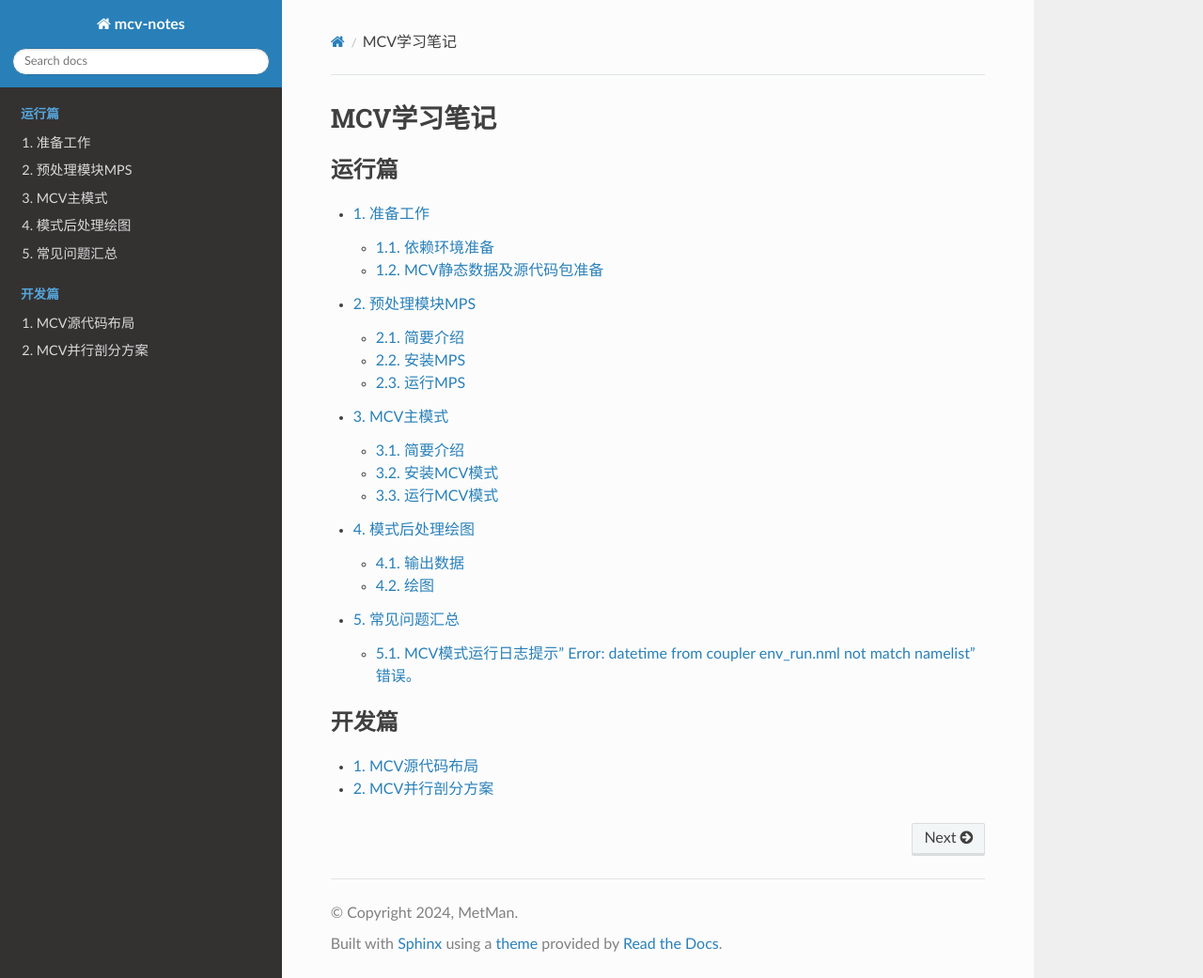
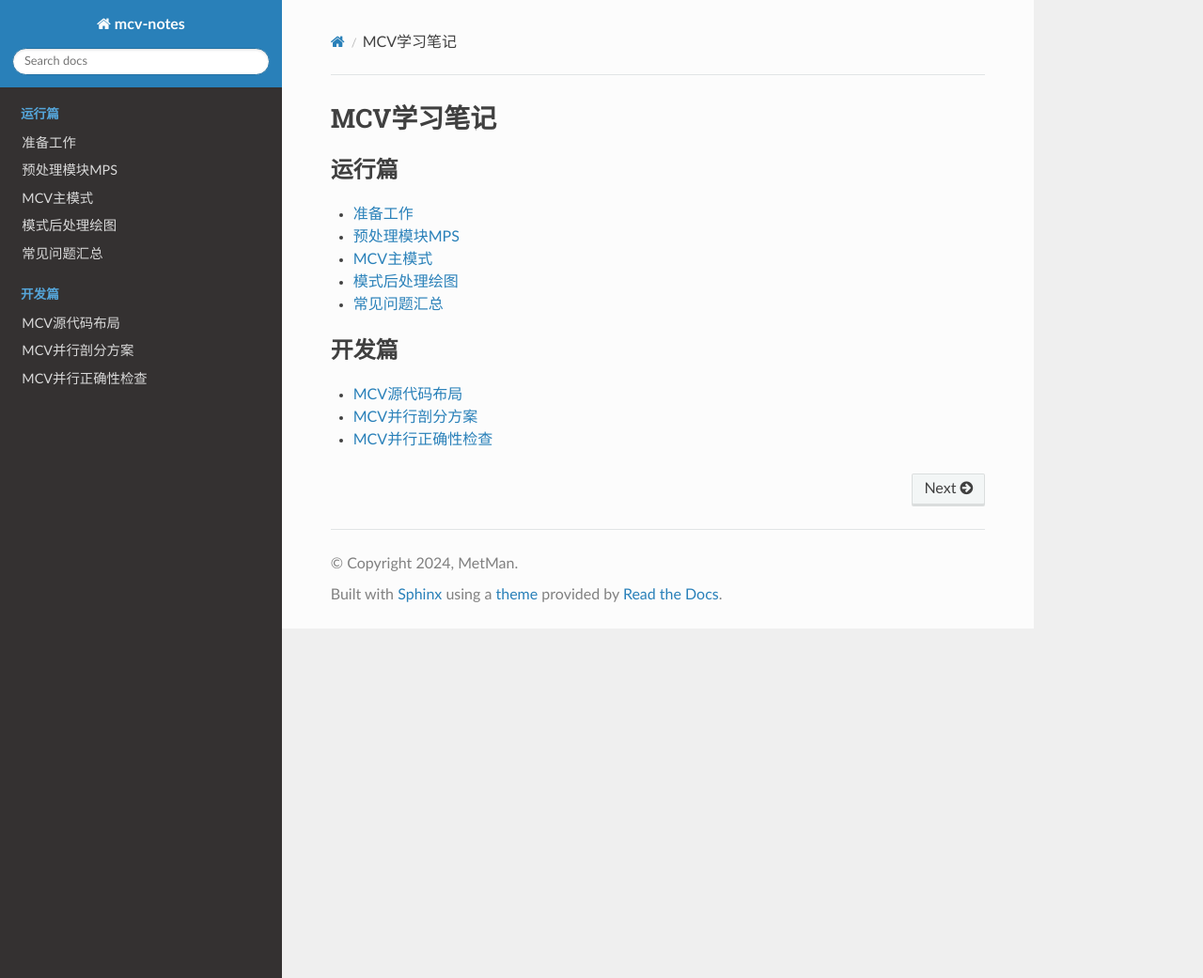
Before and after one commit to qingu/mug, a Sphinx documentation site: the page built from source/index.rst, in a window 1280 px wide and 1041 px high. Shown: the whole window at 94% size. Built offline with Sphinx 7.4.7 and the Read the Docs theme 2.0.0, drawn with Linux system fonts in a browser that asks for light colours; some of the changed lines change nothing that is shown.

Commit message:
add mcv binary consis check doc

````diff
--- /dev/null
+++ b/source/code_section/03_mcv_binary_consis_check.md
@@ -0,0 +1,44 @@
+# MCV并行正确性检查
+
+在模式开发过程中，经常需要测试和排查研发代码的正确性。其中一种检查技术是变量全场校验和(checksum)。
+不同MPI进程规模变量的全场校验和应该相同，如果结果不同，说明程序可能存在问题，需要排查诊断。
+
+C-Coupler提供了注册场的自动校验和功能，MCV利用该功能封装成子程序`diag_all_checksum`对MCV所有注册场
+进行校验和功能。
+
+由于全场校验和功能开销巨大，建议只有在并行正确性测试和问题诊断时开启该功能。
+
+
+## 使用方法
+
+- 设置parallel_functions.F90中参数`debug_with_checksum = .true.`。
+- 在相应代码部分添加调用子程序，不断缩小问题范围。
+
+```fortran
+call diag_all_checksum(hint)  !hint为字符串变量，可以辅助定位代码位置
+```
+
+- PMCV/CCPL_dir/config/all/CCPL_report.xml 参数设置如下
+
+```
+report_internal_log="off" #关闭coupler内部log信息，避免干扰
+report_external_log="off"
+report_progress="on"
+report_error="on"
+flush_log_file="on"
+```
+
+- 不同进程规模运行，并保存以下信息
+
+```bash
+$ grep "Check sum of" CCPL_dir/run/CCPL_logs/by_executables/MCV/MCV.CCPL.log.0 > diffx.out
+
+类似信息如下
+C-Coupler REPORT LOG in the component model "MCV" corresponding to the executable named "MCV", at the current simulation time of 20190712-00000 (the current step number is 0): Check sum of field "qt_pv_1" in mmdiscretizationh, check3 is 18ac9c63aa52227
+```
+
+- 查看不同进程配置上述文件是否有差异，如有差异根据hint进行定位
+
+```bash
+$ diff diff1.out diff2.out
+```
--- a/source/code_section/index.rst
+++ b/source/code_section/index.rst
@@ -1,7 +1,7 @@
 .. toctree::
    :maxdepth: 2
-   :numbered: 2
    :caption: 源码篇
 
    01_mcv_code
    02_mcv_decomp
+   03_mcv_binary_consis_check
--- a/source/index.rst
+++ b/source/index.rst
@@ -7,13 +7,13 @@
 =====================================
 
 .. toctree::
-   :maxdepth: 2
+   :maxdepth: 1
    :caption: 运行篇
 
    run_section/index
 
 .. toctree::
-   :maxdepth: 2
+   :maxdepth: 1
    :caption: 开发篇
 
    code_section/index
--- a/source/run_section/index.rst
+++ b/source/run_section/index.rst
@@ -1,6 +1,5 @@
 .. toctree::
    :maxdepth: 2
-   :numbered: 2
    :caption: 运行篇
 
    01_Depends
````
